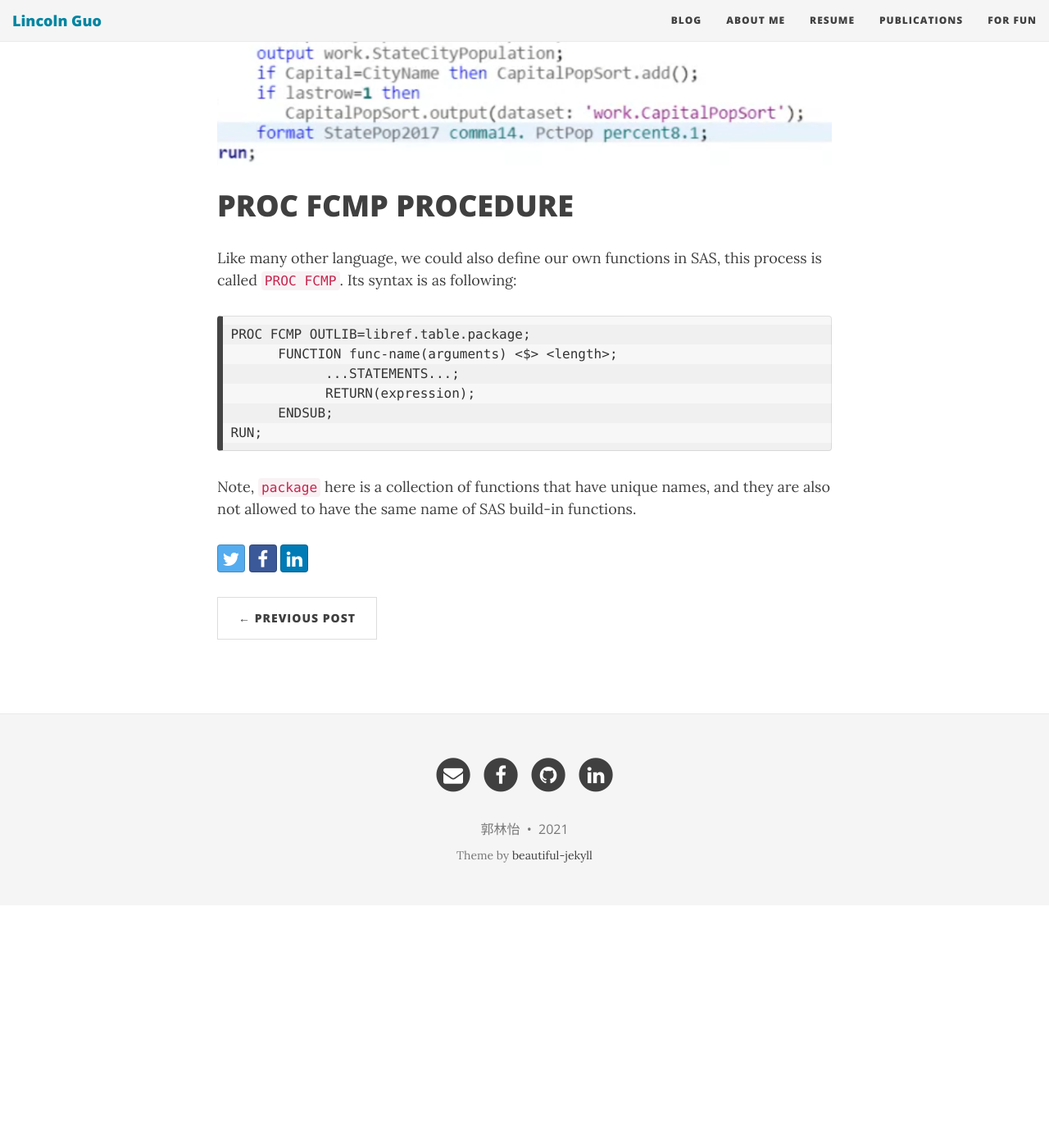
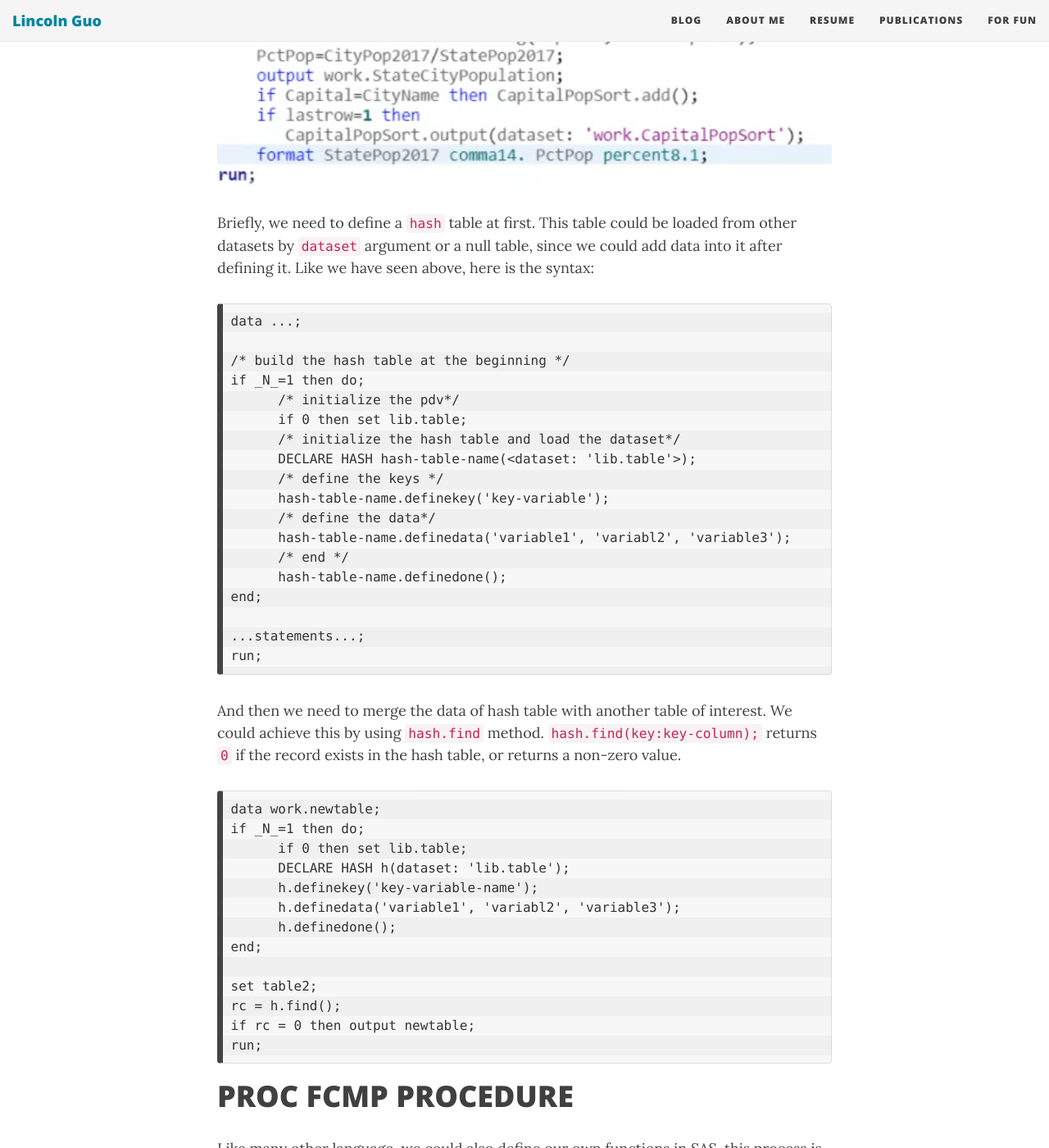
Before and after one commit to LinyiGuo96/LinyiGuo96.github.io, a Jekyll site: the page built from _posts/2021-04-28-SAS-Advanced-Study-Notes.md, in a window 1280 px wide and 1400 px high, scrolled down 11463 px. Shown: the whole window at 82% size. Built offline with Jekyll 4.4.1, drawn with Linux system fonts in a browser that asks for light colours; nearby versions of some CDN libraries; comment, search, counter and statistics services are not loaded; before the commit the page ends 12567 px from its top, so only the background shows below that; some of the changed text lies outside the part shown.

Commit message:
Update 2021-04-28-SAS-Advanced-Study-Notes.md

````diff
--- a/_posts/2021-04-28-SAS-Advanced-Study-Notes.md
+++ b/_posts/2021-04-28-SAS-Advanced-Study-Notes.md
@@ -10,7 +10,7 @@ bigimg:
 
 Since my SAS Advanced Exam is approching (May 7, 2021), I wish to use this blog to summarize several key procedures such as `SQL` and `Macro` that would be tested in this exam.
 
-If you are preparing the SAS Adv Exam recently, this article could be helpful and you're also welcome to send me your feedback via any type of contacts below, thank you :)
+If you are preparing the SAS Adv Exam recently, this article could be helpful and you're also welcome to send me your feedback via any type of contacts at the bottom, thank you :)
 
 # TABLE
 
@@ -301,12 +301,53 @@ array Country[5] $ 8 Coun1-cont5;
 
 # Hash
 
-In SQL, there is always a primary key column in each table. The values of that column are unique and could determine each record in a table. In SAS we don't have such a column,
-but with `hash` table we could build one.
+In SQL, there is always a primary key column in each table. The values of that column are unique and could determine each record in a table. In SAS we don't have such a column, but with `hash` table we could do similar work. The official document of `hash` is [here](https://documentation.sas.com/doc/en/lrcon/9.4/n1b4cbtmb049xtn1vh9x4waiioz4.htm).
 
 A `hash` table is usually used for lookup. By specifying the key's value, we could retrieve its related information from a hash table. Here is an intact example regarding using `hash` table:
 
 ![hash1](/img/post/hash2.png)
+
+Briefly, we need to define a `hash` table at first. This table could be loaded from other datasets by `dataset` argument or a null table, since we could add data into it after defining it. Like we have seen above, here is the syntax:
+```
+data ...;
+
+/* build the hash table at the beginning */
+if _N_=1 then do;
+      /* initialize the pdv*/
+      if 0 then set lib.table;
+      /* initialize the hash table and load the dataset*/
+      DECLARE HASH hash-table-name(<dataset: 'lib.table'>);
+      /* define the keys */
+      hash-table-name.definekey('key-variable');
+      /* define the data*/
+      hash-table-name.definedata('variable1', 'variabl2', 'variable3');
+      /* end */
+      hash-table-name.definedone();
+end;
+
+...statements...;
+run;
+```
+
+And then we need to merge the data of hash table with another table of interest. We could achieve this by using `hash.find` method. `hash.find(key:key-column);` returns `0` if the record exists in the hash table, or returns a non-zero value.
+
+```
+data work.newtable;
+if _N_=1 then do;
+      if 0 then set lib.table;
+      DECLARE HASH h(dataset: 'lib.table');
+      h.definekey('key-variable-name');
+      h.definedata('variable1', 'variabl2', 'variable3');
+      h.definedone();
+end;
+
+set table2;
+rc = h.find();
+if rc = 0 then output newtable;
+run;
+```
+
+
 
 # PROC FCMP PROCEDURE
 
````
Also changed, not shown: other parts of _posts/2021-04-28-SAS-Advanced-Study-Notes.md (+1 -1 lines).
